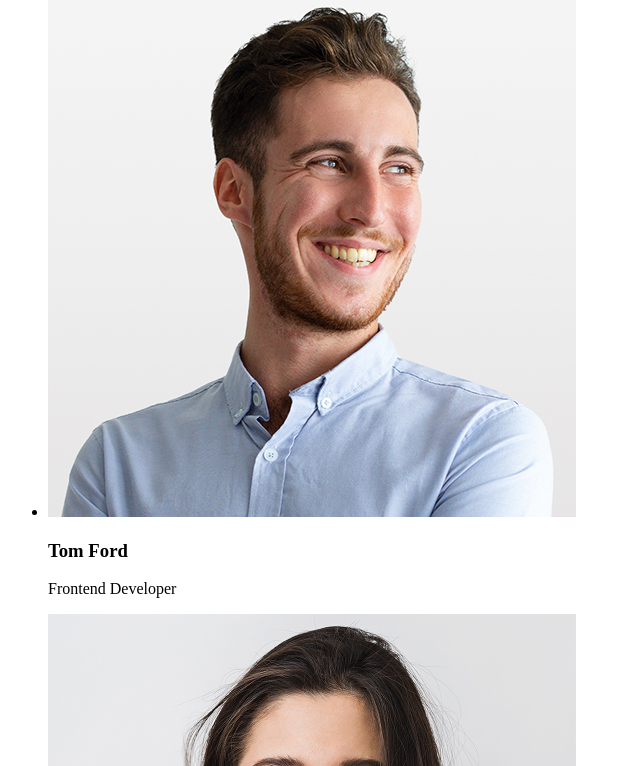
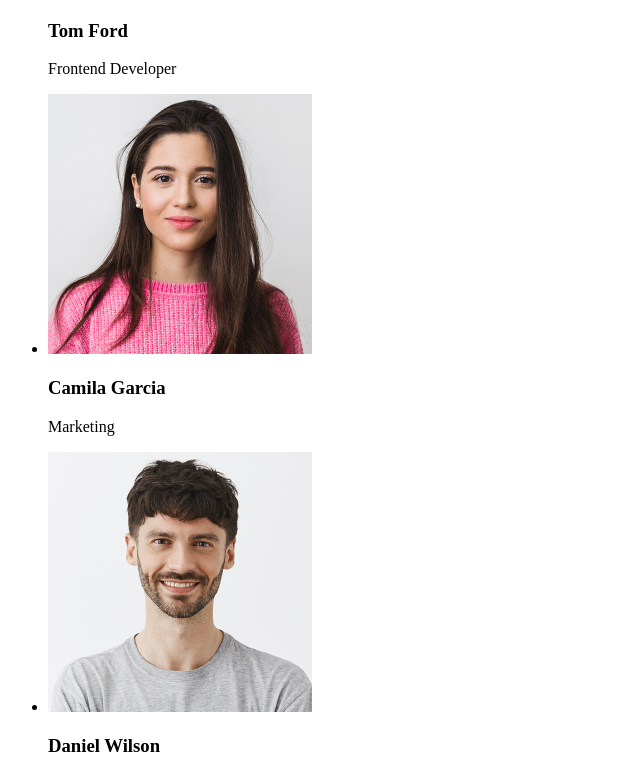
Before and after one commit to irendevian/goit-markup-hw-01, a plain HTML site: page index.html in a window 1280 px wide. Shown: the part 1234-2000 px from the top of the page, without its empty margins (0-640 px from the left). Drawn offline with Linux system fonts and the light colour scheme.

Commit message:
update images

```diff
--- a/index.html
+++ b/index.html
@@ -64,22 +64,22 @@
         <h2>Our Team</h2>
         <ul>
           <li>
-            <img src="/images/img-3.jpg" alt="" />
+            <img src="/images/img-3.jpg" alt="man" width="264" height="260" />
             <h3>Mark Guerrero</h3>
             <p>Product Designer</p>
           </li>
           <li>
-            <img src="/images/img-2.jpg" alt="" />
+            <img src="/images/img-2.jpg" alt="man" width="264" height="260" />
             <h3>Tom Ford</h3>
             <p>Frontend Developer</p>
           </li>
           <li>
-            <img src="/images/img-1.jpg" alt="" />
+            <img src="/images/img-1.jpg" alt="woman" width="264" height="260" />
             <h3>Camila Garcia</h3>
             <p>Marketing</p>
           </li>
           <li>
-            <img src="/images/img.jpg" alt="" />
+            <img src="/images/img.jpg" alt="man" width="264" height="260" />
             <h3>Daniel Wilson</h3>
             <p>UI Designer</p>
           </li>
```
